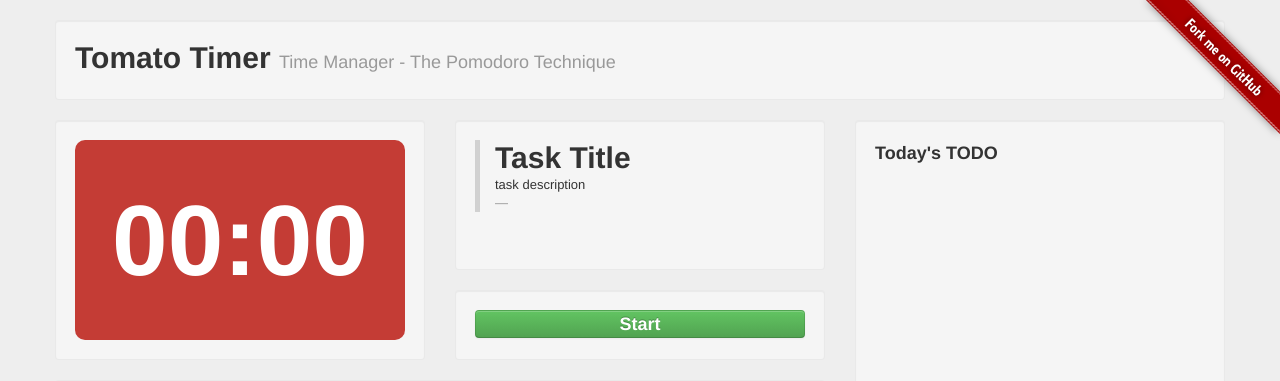
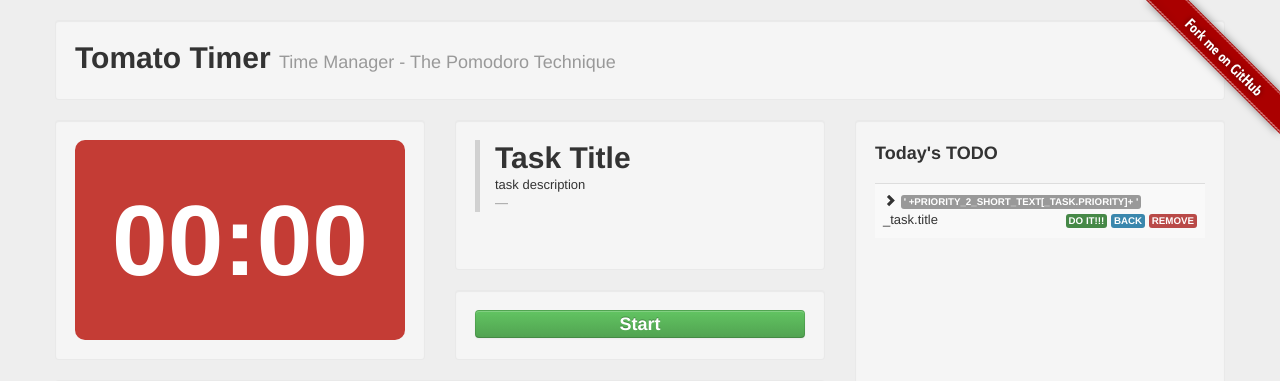
Before and after one commit to raidenawkward/tomatotimer, a Django app: page /tomatotimer/ in a window 1280 px wide. Shown: the top 381 px of the page. Run offline with Django 3.2, Linux system fonts and the light colour scheme; some libraries are stand-ins or nearby versions.

Commit message:
TODO: clone list view node

```diff
--- a/rtools/templates/tomatotimer/index.html
+++ b/rtools/templates/tomatotimer/index.html
@@ -186,6 +186,17 @@
             <th class="span4"></th>
         </thead>
         <tbody id="todoListViewTableBody">
+            <tr id="task-' +_task.id+ '">
+                <td>
+                    <i class="icon-chevron-right"></i> <span class="label ' +PRIORITY_2_STYLE[_task.priority]+ '">' +PRIORITY_2_SHORT_TEXT[_task.priority]+ '</span>
+                    <span>_task.title</span>
+                    <span class="pull-right">
+                        <span class="label label-success" onclick="doTask(' +_task.id+ ');">DO IT!!!</span>
+                        <span class="label label-info" onclick="backToActivityInventoryListView(' +_task.id+ ');">BACK</span>
+                        <span class="label label-important" onclick="removeTaskFromTodoListView(' +_task.id+ ');">REMOVE</span>
+                    </span>
+                </td>
+            </tr>
             <!-- todoList dom handled by javascript -->
             <!-- HTML code example
             <tr>
--- a/rtools/tomatotimer/static/js/timer.js
+++ b/rtools/tomatotimer/static/js/timer.js
@@ -157,6 +157,11 @@
     window.initAIView = function() {
         trace('initAIView');
 
+        var _aiList = $.grep(g_task_storage, function(key, val) {
+            return val.taskType == TASK_TYPE['AI'];
+        });
+
+        console.log(_aiList);
     };
 
     window.initTodoView = function() {
```
